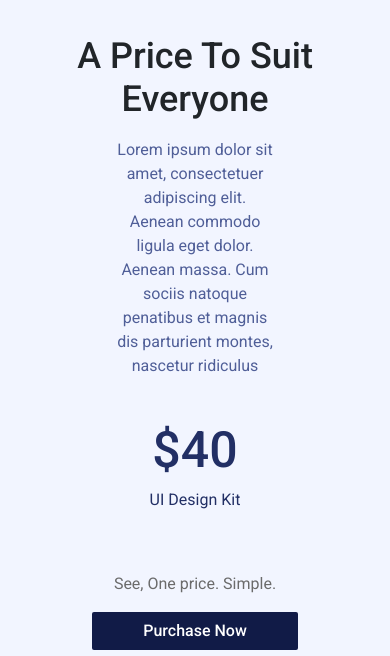
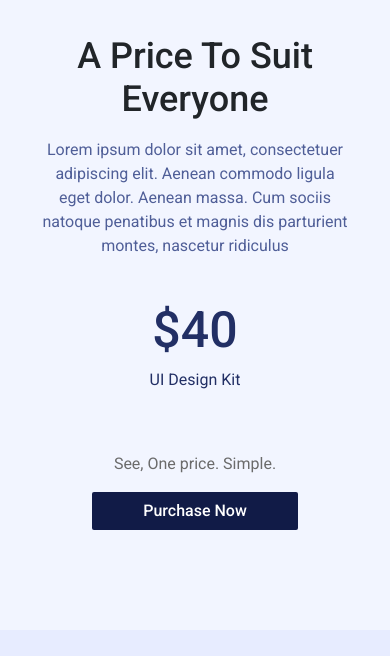
Before and after one commit to Sourabh9267/Landie_Figma_BS, a plain HTML site: page index.html in a window 390 px wide. Shown: the part 3780-4436 px from the top of the page. Drawn offline with nearby package versions, Linux system fonts and the light colour scheme.

Commit message:
Finalized_BS-5 Excercise

```diff
--- a/responsive.css
+++ b/responsive.css
@@ -93,6 +93,9 @@
         text-align: center;
     }
 
+    .promo-sec .curved-edge .content p:nth-of-type(1){
+        width: 80%;
+    }
 
 
 
```
